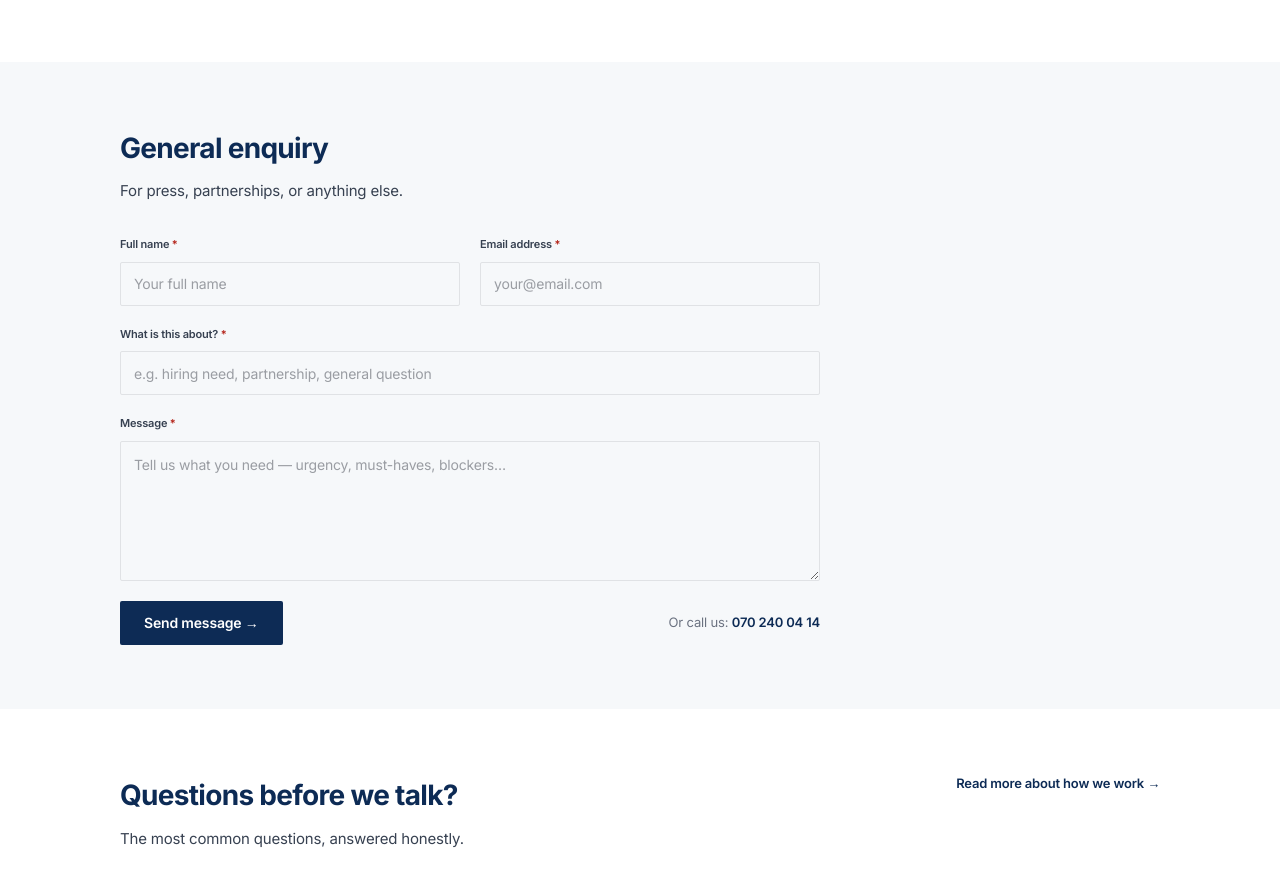
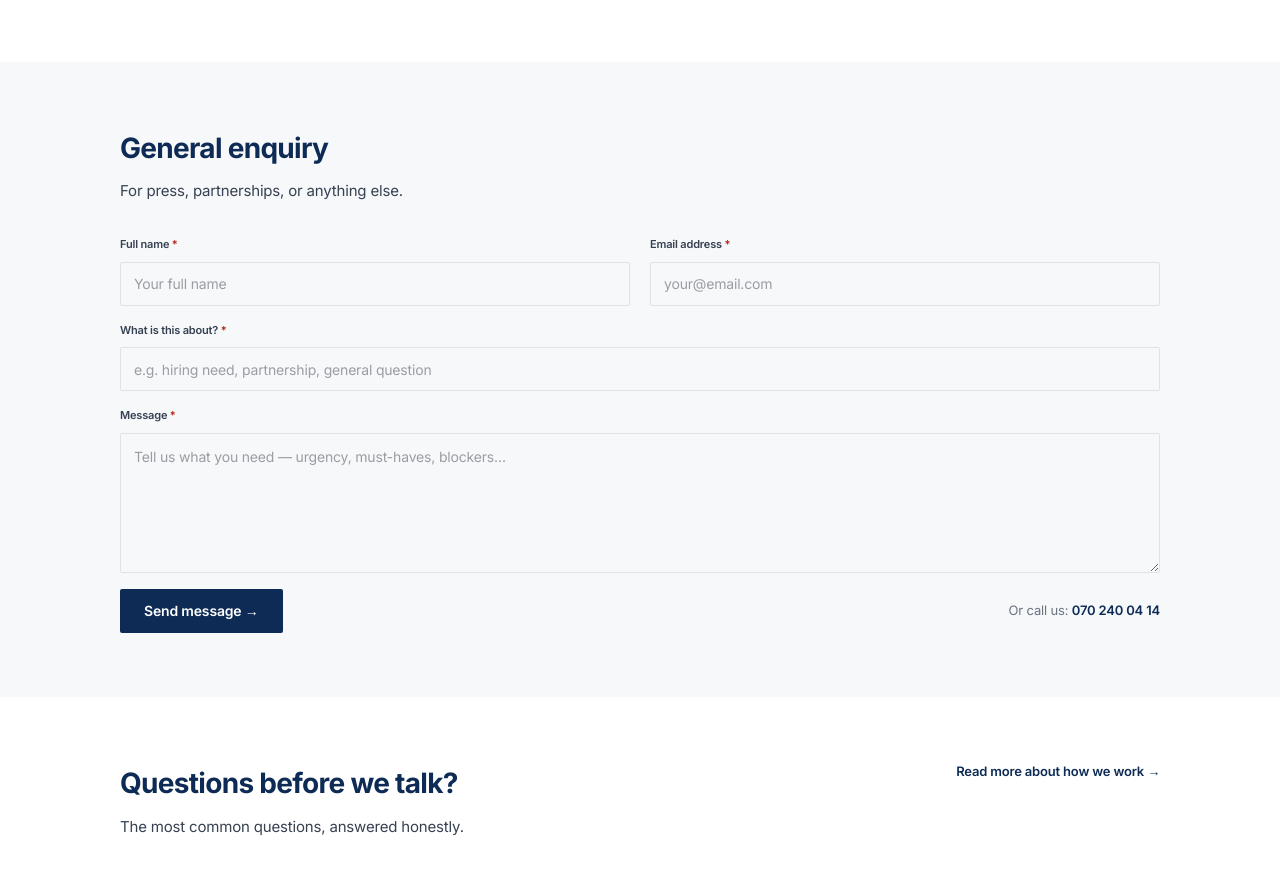
Before and after one commit to Kings-77dev/Xentys, a Next.js app: page /contact in a window 1280 px wide. Shown: the part 1441-2319 px from the top of the page. Built offline with nearby package versions, Linux system fonts and the light colour scheme.

Commit message:
Contact form: full-width layout — remove max-w-[700px] constraint

```diff
--- a/src/app/contact/page.tsx
+++ b/src/app/contact/page.tsx
@@ -232,13 +232,16 @@ export default function ContactPage() {
       {/* ── 04 General enquiry form ──────────────────────── */}
       <section className="bg-off-white py-16" aria-labelledby="ct-enq-h">
         <div className="max-w-[1280px] mx-auto px-6 lg:px-[120px]">
-          <div className="max-w-[700px]">
+          <div className="mb-8">
             <h2 className="font-bold text-[28px] text-navy mb-2 tracking-tight" id="ct-enq-h">General enquiry</h2>
-            <p className="text-[15px] text-text-secondary mb-8">For press, partnerships, or anything else.</p>
+            <p className="text-[15px] text-text-secondary">For press, partnerships, or anything else.</p>
+          </div>
 
           {formState === "idle" ? (
-              <form onSubmit={handleSubmit} noValidate className="flex flex-col gap-5">
-                <div className="grid sm:grid-cols-2 gap-5">
+            <form onSubmit={handleSubmit} noValidate>
+              {/* Full-width 2-col grid — matches reference ct-form__grid */}
+              <div className="grid grid-cols-1 sm:grid-cols-2 gap-x-5 gap-y-4 mb-4">
+                {/* Row 1: name + email */}
                 <div className="flex flex-col gap-2">
                   <label htmlFor="name" className="text-[11px] font-semibold text-text-secondary">Full name <span className="text-[#b42318]">*</span></label>
                   <input id="name" name="name" type="text" required autoComplete="name" placeholder="Your full name" className={inputCls} />
@@ -247,29 +250,24 @@ export default function ContactPage() {
                   <label htmlFor="email" className="text-[11px] font-semibold text-text-secondary">Email address <span className="text-[#b42318]">*</span></label>
                   <input id="email" name="email" type="email" required autoComplete="email" placeholder="your@email.com" className={inputCls} />
                 </div>
-                </div>
 
-                {/* What is this about — text input */}
-                <div className="flex flex-col gap-2">
+                {/* Row 2: subject — full width */}
+                <div className="flex flex-col gap-2 sm:col-span-2">
                   <label htmlFor="subject" className="text-[11px] font-semibold text-text-secondary">
                     What is this about? <span className="text-[#b42318]">*</span>
                   </label>
-                  <input
-                    id="subject"
-                    name="subject"
-                    type="text"
-                    required
+                  <input id="subject" name="subject" type="text" required
                     placeholder="e.g. hiring need, partnership, general question"
-                    className={inputCls}
-                  />
+                    className={inputCls} />
                 </div>
 
-                {/* Message */}
-                <div className="flex flex-col gap-2">
+                {/* Row 3: message — full width */}
+                <div className="flex flex-col gap-2 sm:col-span-2">
                   <label htmlFor="message" className="text-[11px] font-semibold text-text-secondary">Message <span className="text-[#b42318]">*</span></label>
                   <textarea id="message" name="message" required rows={5}
                     placeholder="Tell us what you need — urgency, must-haves, blockers…"
-                    className="px-[13px] py-3 border border-[#e0e2e5] rounded-[2px] text-[14px] text-text-primary placeholder:text-[#9a9da3] focus:border-navy focus:shadow-[0_0_0_3px_rgba(13,43,85,0.10)] focus:outline-none transition-all resize-y" />
+                    className="w-full px-[13px] py-3 border border-[#e0e2e5] rounded-[2px] text-[14px] text-text-primary placeholder:text-[#9a9da3] focus:border-navy focus:shadow-[0_0_0_3px_rgba(13,43,85,0.10)] focus:outline-none transition-all resize-y" />
+                </div>
               </div>
 
               <div className="flex items-center justify-between gap-4 flex-wrap">
@@ -300,7 +298,6 @@ export default function ContactPage() {
               </p>
             </div>
           )}
-          </div>
         </div>
       </section>
 
```
Lines whose indentation alone changed are shown as unchanged.
